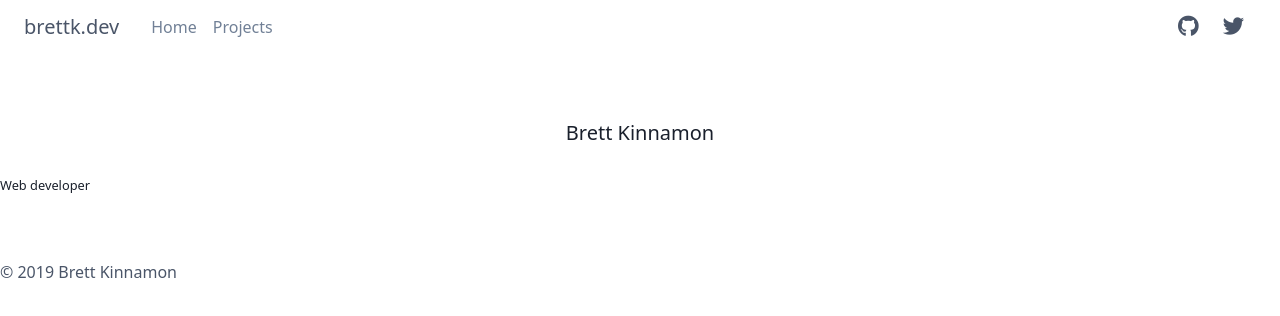
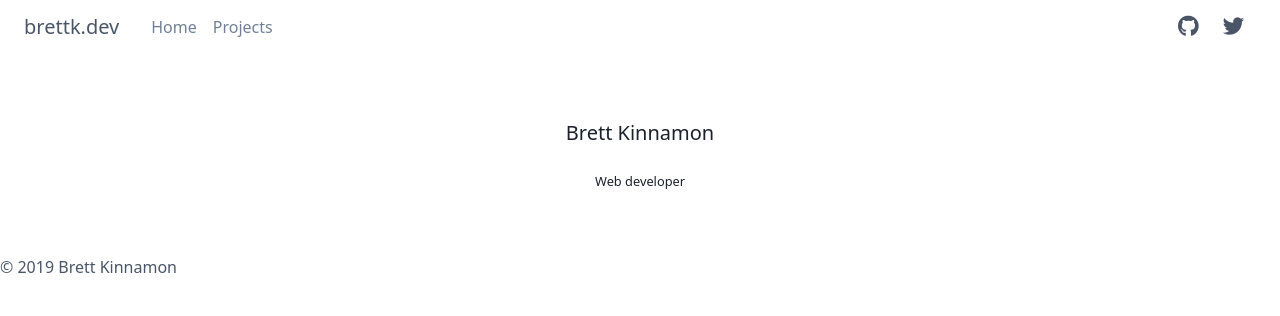
Before and after one commit to bkinnamon/brettk.dev, a Gatsby site: page / in a window 1280 px wide. Built offline with nearby package versions, Linux system fonts and the light colour scheme; Gatsby itself is replaced by a stand-in of ours.

Commit message:
update the README file

```diff
--- a/src/styles/global.css
+++ b/src/styles/global.css
@@ -28,6 +28,10 @@ p {
   @apply mb-6;
 }
 
+small {
+  @apply block text-center;
+}
+
 ul {
   @apply list-disc ml-6;
 }
```
Also changed, not shown: README.md, 1 other file.
